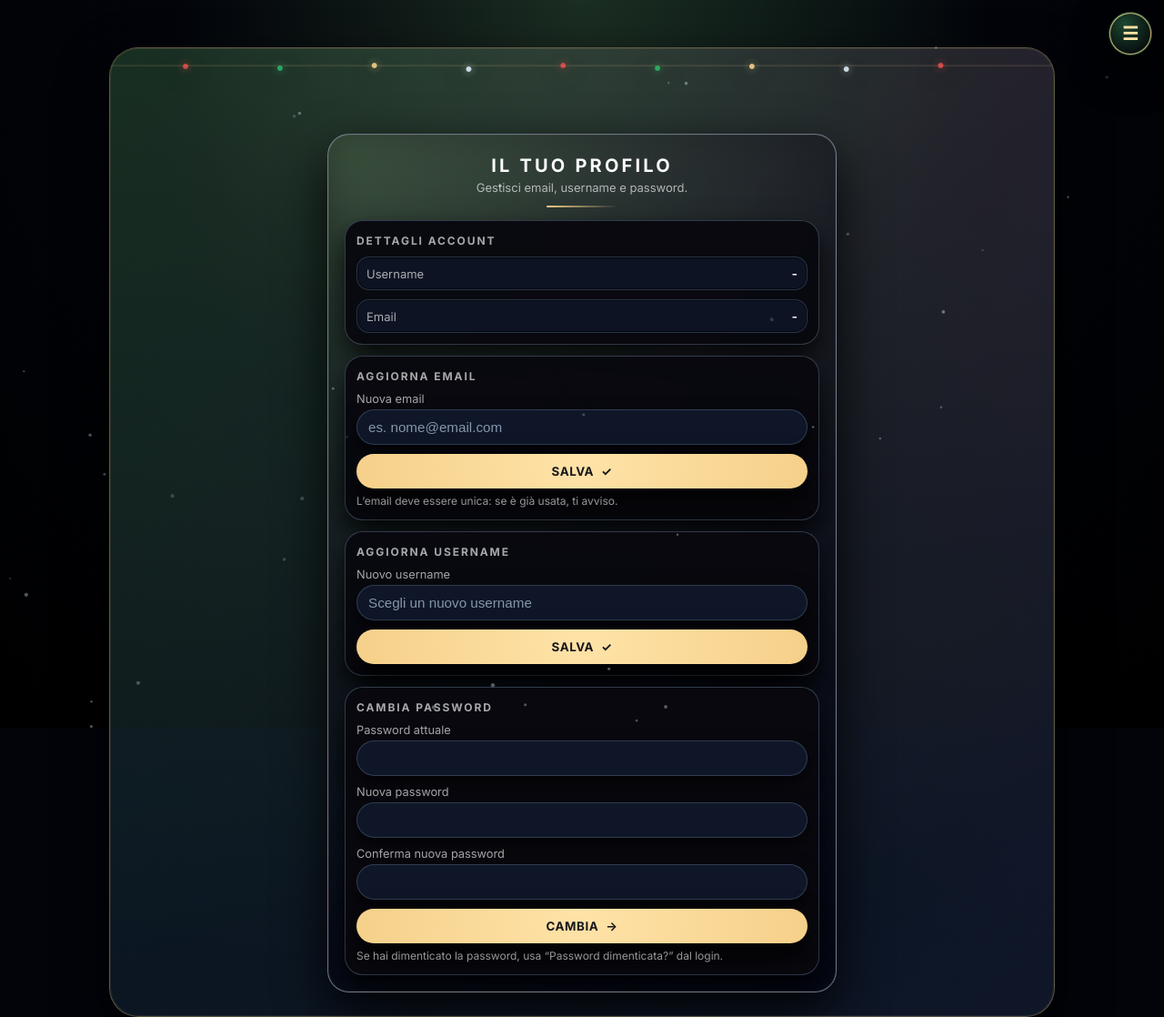
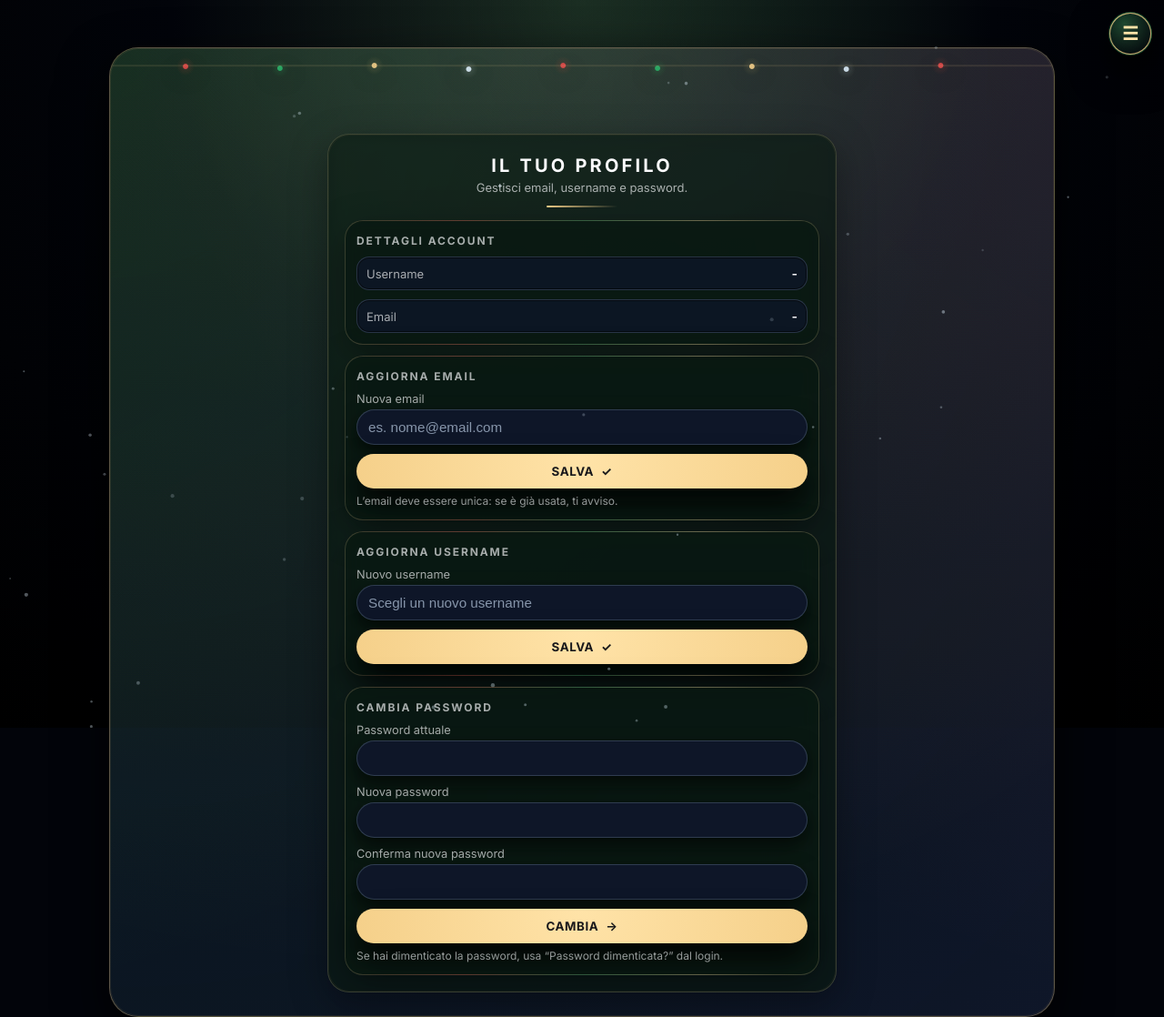
Before and after one commit to Blu-Neon/banca-web, a Flask app: page /profile in a window 1280 px wide. Shown: the whole page at 91% size. Run offline with Flask 3, Linux system fonts and the light colour scheme; the visitor is signed in with stand-in values (Sample User, id 1); data that the repository does not hold is empty; some libraries are stand-ins or nearby versions.

Commit message:
Natale 1.1

```diff
--- a/static/css/theme-xmas.css
+++ b/static/css/theme-xmas.css
@@ -112,6 +112,41 @@
   animation: xmas-twinkle 2.4s ease-in-out infinite;
 }
 
+html.theme-xmas .card,
+html.theme-xmas .panel,
+html.theme-xmas .container,
+html.theme-xmas .box {
+  position: relative;
+  background: rgba(10, 26, 18, 0.72);
+  border: 1px solid rgba(255, 227, 168, 0.18);
+  backdrop-filter: blur(10px);
+  box-shadow: 0 12px 40px rgba(0,0,0,0.35);
+}
+
+html.theme-xmas .card::after,
+html.theme-xmas .panel::after,
+html.theme-xmas .container::after,
+html.theme-xmas .box::after {
+  content: "";
+  position: absolute;
+  inset: -1px;
+  border-radius: inherit;
+  padding: 1px;
+  background: linear-gradient(90deg,
+    rgba(195,59,59,0.0),
+    rgba(195,59,59,0.55),
+    rgba(47,164,106,0.55),
+    rgba(255,227,168,0.45),
+    rgba(195,59,59,0.0)
+  );
+  -webkit-mask: linear-gradient(#000 0 0) content-box, linear-gradient(#000 0 0);
+  -webkit-mask-composite: xor;
+  mask-composite: exclude;
+  pointer-events: none;
+  opacity: 0.55;
+}
+
+
 @keyframes xmas-twinkle {
   0%, 100% { opacity: 0.65; filter: blur(0px); }
   50% { opacity: 0.95; filter: blur(0.4px); }
```
Also changed, not shown: templates/viaggio.html (+9 -28 lines), templates/viaggio_spese.html (+10 -28 lines).
